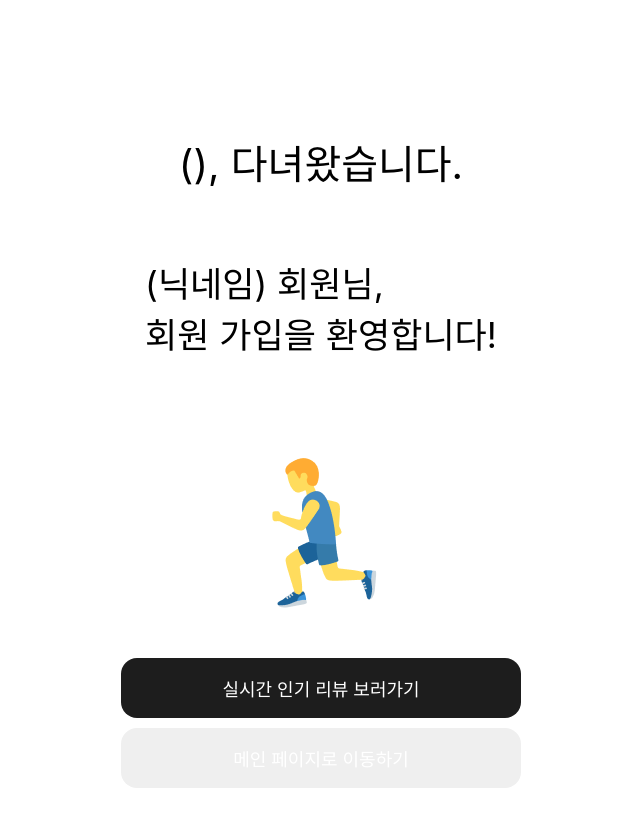
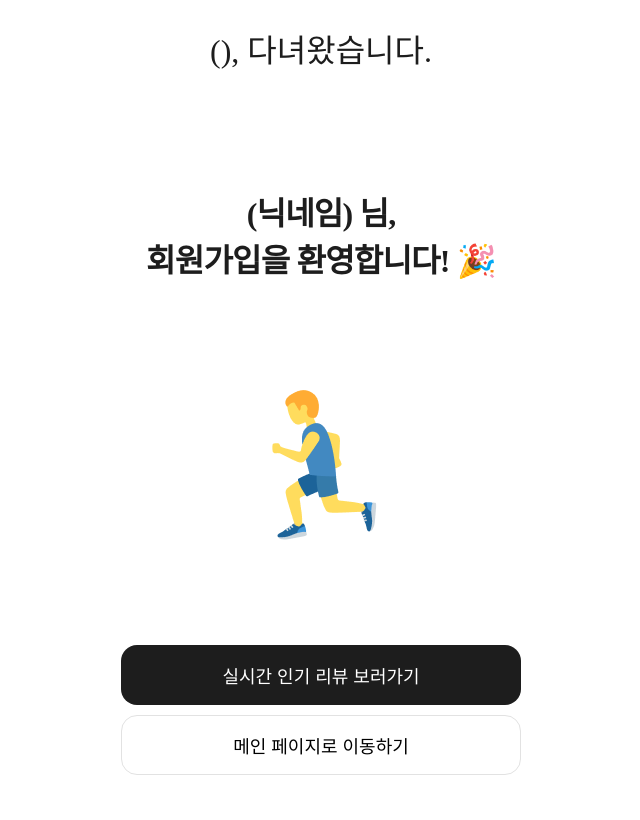
Before and after one commit to potato-club/Went-Frontend, a React (Create React App) app: page /welcome in a window 1280 px wide. Shown: the whole page, without its empty margins (319-959 px from the left). Built offline with nearby package versions, Linux system fonts and the light colour scheme; no server answers; a web font is replaced by a local one.

Commit message:
feat: 로그인, 회원가입 페이지 퍼블리싱 일부 진행

```diff
--- a/src/App.tsx
+++ b/src/App.tsx
@@ -1,20 +1,20 @@
-import { Route, Routes } from 'react-router-dom';
-import styled from 'styled-components';
-import LoginPage from './pages/LoginPage';
-import WelcomePage from './pages/WelcomePage';
-import ExistUserPage from './pages/ExistUserPage';
-import KakaoRedirectPage from './pages/KakaoRedirectPage';
-import SignUpPage from './pages/SignUpPage';
+import { Route, Routes } from "react-router-dom";
+import styled from "styled-components";
+import LoginPage from "./pages/LoginPage";
+import WelcomePage from "./pages/WelcomePage";
+import ExistUserPage from "./pages/ExistUserPage";
+import KakaoRedirectPage from "./pages/KakaoRedirectPage";
+import SignUpPage from "./pages/SignUpPage";
 
 function App() {
   return (
     <AppWrapper>
       <Routes>
-        <Route path='/login' element={<LoginPage />} />
-        <Route path='/auth/kakao/callback' element={<KakaoRedirectPage />} />
-        <Route path='/signUp' element={<SignUpPage />} />
-        <Route path='/welcome' element={<WelcomePage />} />
-        <Route path='/existUser' element={<ExistUserPage />} />
+        <Route path="/login" element={<LoginPage />} />
+        <Route path="/auth/kakao/callback" element={<KakaoRedirectPage />} />
+        <Route path="/signup" element={<SignUpPage />} />
+        <Route path="/welcome" element={<WelcomePage />} />
+        <Route path="/existUser" element={<ExistUserPage />} />
       </Routes>
     </AppWrapper>
   );
--- /dev/null
+++ b/src/api/category.ts
@@ -0,0 +1,6 @@
+import axios from "./axiosInstance";
+
+// 1. 전체 카테고리 조회
+export const getCategories = async () => {
+  return await axios.get("/api/categories");
+};
--- a/src/components/Button/index.tsx
+++ b/src/components/Button/index.tsx
@@ -1,15 +1,20 @@
-import styled from 'styled-components';
+import styled from "styled-components";
 
-const Button = styled.button`
-  background-color: ${(props) => props.color};
-  color: white;
+interface ButtonProps {
+  bgColor?: string;
+  color?: string;
+}
+
+const Button = styled.button<ButtonProps>`
+  background-color: ${(props) => props.bgColor || "transparent"};
+  color: ${(props) => props.color};
   width: 100%;
   height: 60px;
   border-radius: 16px;
   text-align: center;
   align-content: center;
   font-size: 18px;
-  border: none;
+  border: ${(props) => (props.bgColor ? "none" : "1px solid #E2E2E2")};
   /* margin-bottom: 10%; */
   cursor: pointer;
 `;
--- /dev/null
+++ b/src/constants/categories.ts
@@ -0,0 +1,7 @@
+export const CATEGORIES = [
+  { categoryId: "1", name: "book", koName: "책" },
+  { categoryId: "2", name: "location", koName: "장소" },
+  { categoryId: "3", name: "music", koName: "음악" },
+  { categoryId: "4", name: "performance", koName: "공연" },
+  { categoryId: "5", name: "movie", koName: "영화" },
+];
--- a/src/pages/LoginPage/index.tsx
+++ b/src/pages/LoginPage/index.tsx
@@ -1,22 +1,25 @@
-import styled from 'styled-components';
-import googleImg from '../../asset/googleImg.png';
-import kakaoImg from '../../asset/kakaoImg.png';
-import Button from '../../components/Button';
-import LoginPageBody from '../../components/LoginPageBody';
-import LoginPageWrapper from '../../components/LoginPageWrapper';
+import styled from "styled-components";
+import googleImg from "../../asset/googleImg.png";
+import kakaoImg from "../../asset/kakaoImg.png";
+import Button from "../../components/Button";
+import LoginPageBody from "../../components/LoginPageBody";
+import LoginPageWrapper from "../../components/LoginPageWrapper";
 import {
   Title,
   SubTitle,
   DescriptionBox,
   ChangedComponent,
   Img,
-} from '../../styles/LayoutStyles';
-import { ButtonBox } from '../../styles/FormStyles';
-import { useCustomKakaoLogin } from '../../hooks/useCustomKakaoLogin';
-import { useCustomGoogleLogin } from '../../hooks/useCustomGoogleLogin';
+} from "../../styles/LayoutStyles";
+import { ButtonBox } from "../../styles/FormStyles";
+import { useNavigate } from "react-router-dom";
 
 function LoginPage() {
-  const handleGoogleLogin = useCustomGoogleLogin(); // 훅 호출
+  const navigate = useNavigate();
+
+  const goToMainPage = () => {
+    navigate("/main");
+  };
 
   return (
     <FullPageWrapper>
@@ -28,17 +31,19 @@ function LoginPage() {
           {/* <ChangedComponent> */}
           <ImageBoxWrapper>
             {/* <ImageBox onClick={useCustomKakaoLogin}> */}
-            <Img alt='카카오 로그인' src={kakaoImg} />
+            <Img alt="카카오 로그인" src={kakaoImg} />
             {/* </ImageBox> */}
             {/* <ImageBox onClick={(e) => handleGoogleLogin()}> */}
-            <Img alt='구글 로그인' src={googleImg} />
+            <Img alt="구글 로그인" src={googleImg} />
             {/* </ImageBox> */}
           </ImageBoxWrapper>
           {/* </ChangedComponent> */}
         </LoginPageBody>
 
         <ButtonBox>
-          <Button>메인 페이지로 이동하기</Button>
+          <Button color="#1D1D1D" onClick={goToMainPage}>
+            메인 페이지로 이동하기
+          </Button>
         </ButtonBox>
       </LoginPageWrapper>
     </FullPageWrapper>
--- a/src/pages/WelcomePage/index.tsx
+++ b/src/pages/WelcomePage/index.tsx
@@ -1,39 +1,76 @@
-import styled from 'styled-components';
-import Button from '../../components/Button';
-import LoginPageBody from '../../components/LoginPageBody';
-import LoginPageWrapper from '../../components/LoginPageWrapper';
-import WentImg from '../../asset/WentLogo.png';
-import { ButtonBox } from '../../styles/FormStyles';
+import styled from "styled-components";
+import Button from "../../components/Button";
+import LoginPageBody from "../../components/LoginPageBody";
+import LoginPageWrapper from "../../components/LoginPageWrapper";
+import WentImg from "../../asset/WentLogo.png";
+import { ButtonBox } from "../../styles/FormStyles";
+import { Title } from "../../styles/LayoutStyles";
+import { useNavigate } from "react-router-dom";
 
 function WelcomePage() {
+  const navigate = useNavigate();
+
+  const goToMainPage = () => {
+    navigate("/main");
+  };
+
   return (
-    <LoginPageWrapper>
+    <WelcomePageWrapper>
+      <WelcomePageContent>
         <Title>(), 다녀왔습니다.</Title>
         <SubTitle>
-        <div>(닉네임) 회원님,</div>
-        <div>회원 가입을 환영합니다!</div>
+          <div>(닉네임) 님,</div>
+          <div>회원가입을 환영합니다! 🎉</div>
         </SubTitle>
 
         <LoginPageBody>
-        <Img alt='went 로고' src={WentImg} />
+          <Img alt="went 로고" src={WentImg} />
         </LoginPageBody>
 
-      <ButtonBox direction='column'>
-        <Button color='#1d1d1d'>실시간 인기 리뷰 보러가기</Button>
-        <Button>메인 페이지로 이동하기</Button>
+        <ButtonBox direction="column">
+          <Button color="#fff" bgColor="#1d1d1d">
+            실시간 인기 리뷰 보러가기
+          </Button>
+          <Button onClick={goToMainPage}>메인 페이지로 이동하기</Button>
         </ButtonBox>
-    </LoginPageWrapper>
+      </WelcomePageContent>
+    </WelcomePageWrapper>
   );
 }
 
-const Title = styled.div`
-  margin-top: 80px;
-  font-size: 40px;
+const WelcomePageWrapper = styled.div`
+  display: flex;
+  justify-content: center;
+  align-items: center;
+  height: 100dvh;
+`;
+
+const WelcomePageContent = styled.div`
+  width: 400px;
+  min-height: 750px;
+
+  display: flex;
+  flex-direction: column;
+  justify-content: space-between;
+  align-items: center;
+
+  text-align: center;
 `;
 
 const SubTitle = styled.div`
-  margin: 65px 0 100px 0;
+  margin: 65px 0 50px 0;
   font-size: 35px;
+
+  text-align: center;
+
+  color: var(--gray-900, #1d1d1d);
+  text-align: center;
+  font-family: "pretendard";
+  font-size: 32px;
+  font-style: normal;
+  font-weight: 600;
+  line-height: 145%; /* 46.4px */
+  letter-spacing: -0.8px;
 `;
 
 const DescriptionBox = styled.div`
--- a/src/styles/LayoutStyles.ts
+++ b/src/styles/LayoutStyles.ts
@@ -1,11 +1,11 @@
 // src/styles/LayoutStyles.ts
-import styled from 'styled-components';
+import styled from "styled-components";
 
 export const Title = styled.div`
   /* margin-top: 60px; */
   font-size: 32px;
   /* margin-bottom: 20px; */
-  font-family: 'Jalnan2';
+  font-family: "Jalnan2";
   color: #1d1d1d;
 `;
 
@@ -20,7 +20,7 @@ export const DescriptionBox = styled.div`
   text-align: center;
   font-size: 20px;
   white-space: pre-wrap;
-  font-family: 'Pretendard';
+  font-family: "Pretendard";
   color: #474747;
 `;
 
@@ -36,4 +36,5 @@ export const ChangedComponent = styled.div`
 
 export const Img = styled.img`
   width: 100%;
+  cursor: pointer;
 `;
```
Also changed, not shown: src/pages/SignUpPage/index.tsx (+52 -46 lines). Lines whose indentation alone changed are shown as unchanged.
